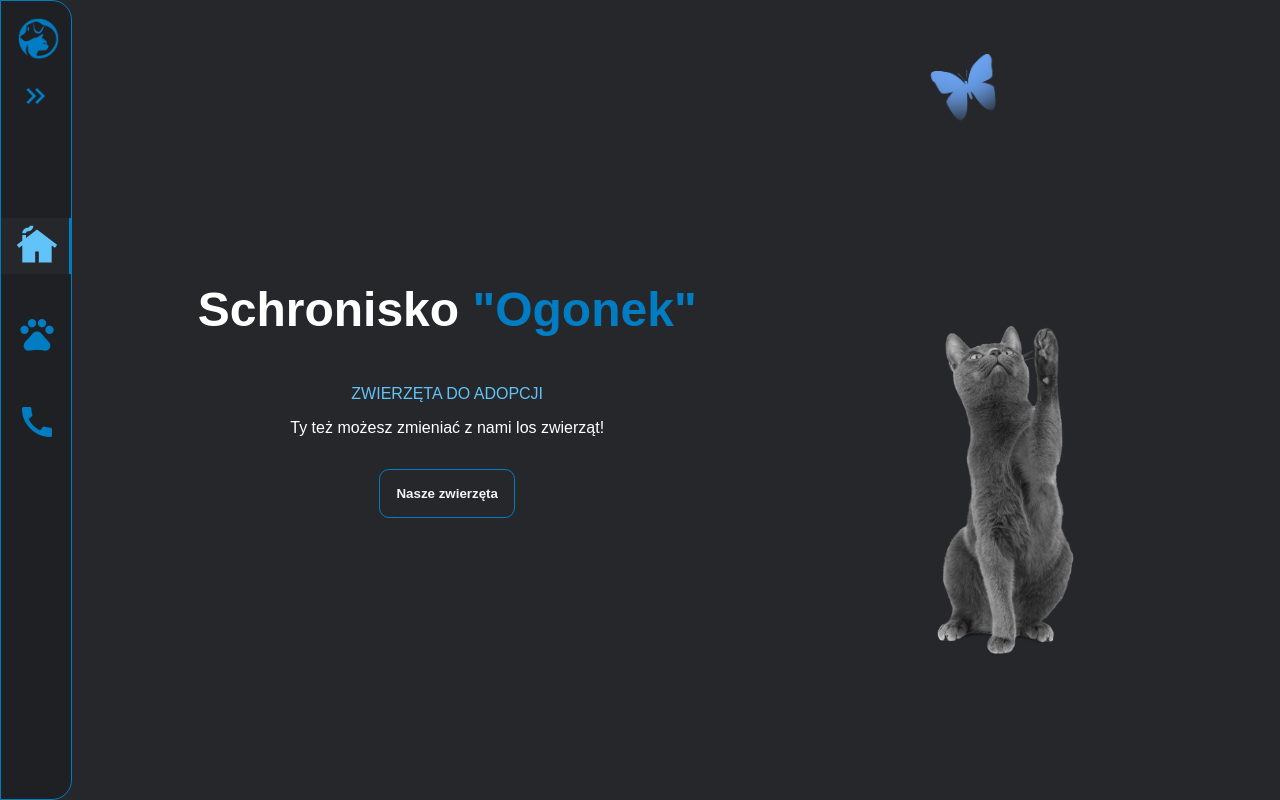
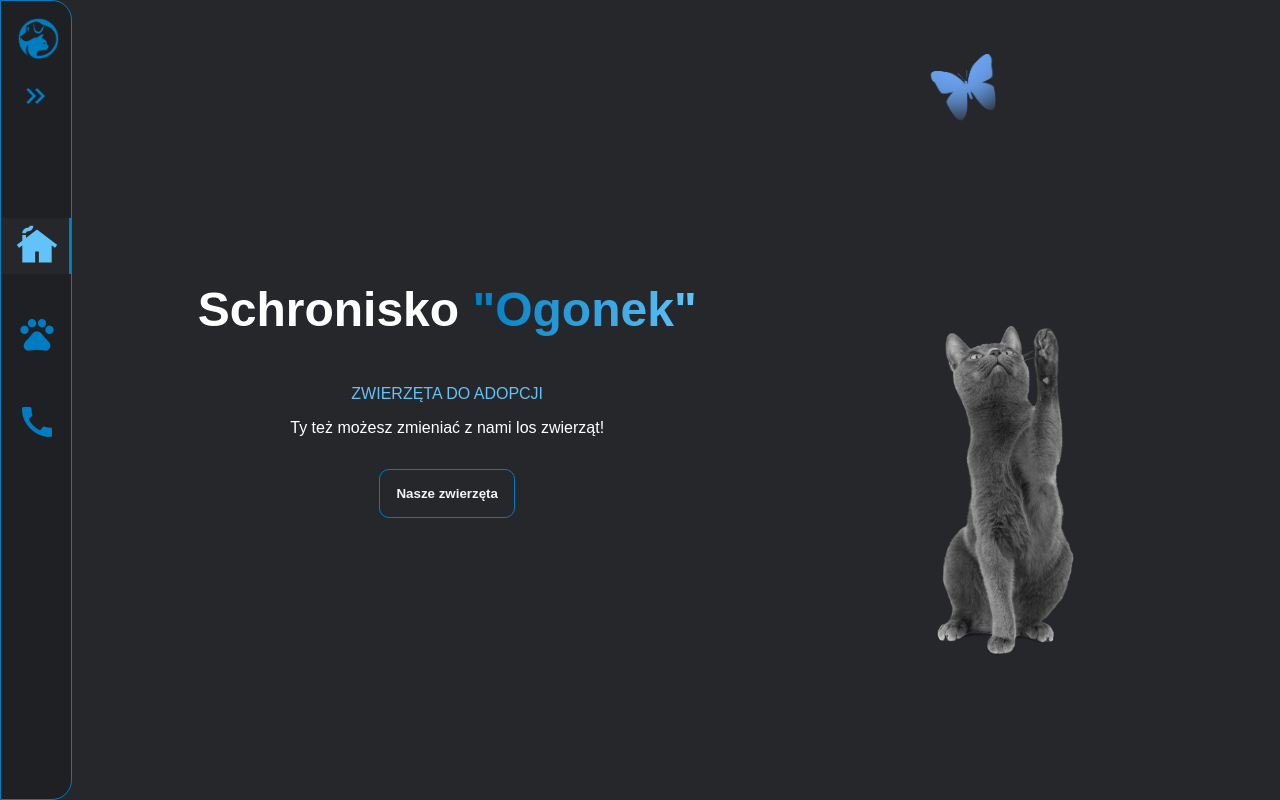
Before and after one commit to bar-85/Vue-schronisko-dla-zwierzat, a Vue app: page / in a window 1280 px wide. Built offline with nearby package versions, Linux system fonts and the light colour scheme.

Commit message:
Add style to span

```diff
--- a/src/views/Home.vue
+++ b/src/views/Home.vue
@@ -38,7 +38,10 @@
 			margin-bottom: 2rem;
 
 			span {
-				color: var(--blue);
+				background: linear-gradient(to right, var(--blue), var(--blue-light));
+				-webkit-background-clip: text;
+				background-clip: text;
+				color: transparent;
 			}
 		}
 
```
